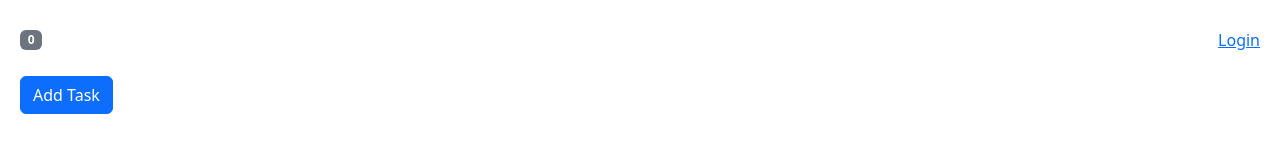
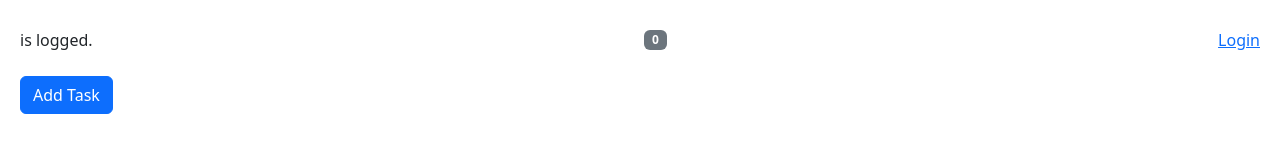
Before and after one commit to Gillesf31/back-to-react, a React (Vite) app: page / in a window 1280 px wide. Shown: the top 160 px of the page. Built offline with nearby package versions, Linux system fonts and the light colour scheme.

Commit message:
Train React context

```diff
--- a/src/App.tsx
+++ b/src/App.tsx
@@ -1,18 +1,23 @@
 import { useReducer } from 'react';
 import './App.css';
 import TasksContext from './state-management/contexts/tasksContext';
+import UserContext from './state-management/contexts/userContext';
 import HomePage from './state-management/Homepage';
 import NavBar from './state-management/Navbar';
+import loginStatusReducer from './state-management/reducers/loginStatusReducer';
 import taskListReducer from './state-management/reducers/taskListReducer';
 
 function App() {
-  const [tasks, dispatch] = useReducer(taskListReducer, []);
+  const [tasks, dispatchTasks] = useReducer(taskListReducer, []);
+  const [user, dispatchUser] = useReducer(loginStatusReducer, '');
 
   return (
-    <TasksContext.Provider value={{ tasks, dispatch }}>
-      <NavBar />
-      <HomePage />
-    </TasksContext.Provider>
+    <UserContext.Provider value={{ user, dispatch: dispatchUser }}>
+      <TasksContext.Provider value={{ tasks, dispatch: dispatchTasks }}>
+        <NavBar />
+        <HomePage />
+      </TasksContext.Provider>
+    </UserContext.Provider>
   );
 }
 
--- a/src/state-management/LoginStatus.tsx
+++ b/src/state-management/LoginStatus.tsx
@@ -1,11 +1,9 @@
-import { useReducer } from 'react';
-import loginStatusReducer, {
-  loginAction,
-  logoutAction,
-} from './reducers/loginStatusReducer';
+import { useContext } from 'react';
+import UserContext from './contexts/userContext';
+import { loginAction, logoutAction } from './reducers/loginStatusReducer';
 
 const LoginStatus = () => {
-  const [user, dispatch] = useReducer(loginStatusReducer, '');
+  const { user, dispatch } = useContext(UserContext);
 
   if (user) {
     return (
--- a/src/state-management/Navbar.tsx
+++ b/src/state-management/Navbar.tsx
@@ -1,12 +1,15 @@
 import { useContext } from 'react';
 import TasksContext from './contexts/tasksContext';
+import UserContext from './contexts/userContext';
 import LoginStatus from './LoginStatus';
 
 const NavBar = () => {
   const { tasks } = useContext(TasksContext);
+  const { user } = useContext(UserContext);
 
   return (
     <nav className='navbar d-flex justify-content-between'>
+      <span>{user} is logged.</span>
       <span className='badge text-bg-secondary'>{tasks.length}</span>
       <LoginStatus />
     </nav>
--- /dev/null
+++ b/src/state-management/contexts/userContext.ts
@@ -0,0 +1,11 @@
+import { createContext, Dispatch } from 'react';
+import { LoginStatusAction } from '../reducers/loginStatusReducer';
+
+type UserContextType = {
+  user: string;
+  dispatch: Dispatch<LoginStatusAction>;
+};
+
+const UserContext = createContext<UserContextType>({} as UserContextType);
+
+export default UserContext;
```
